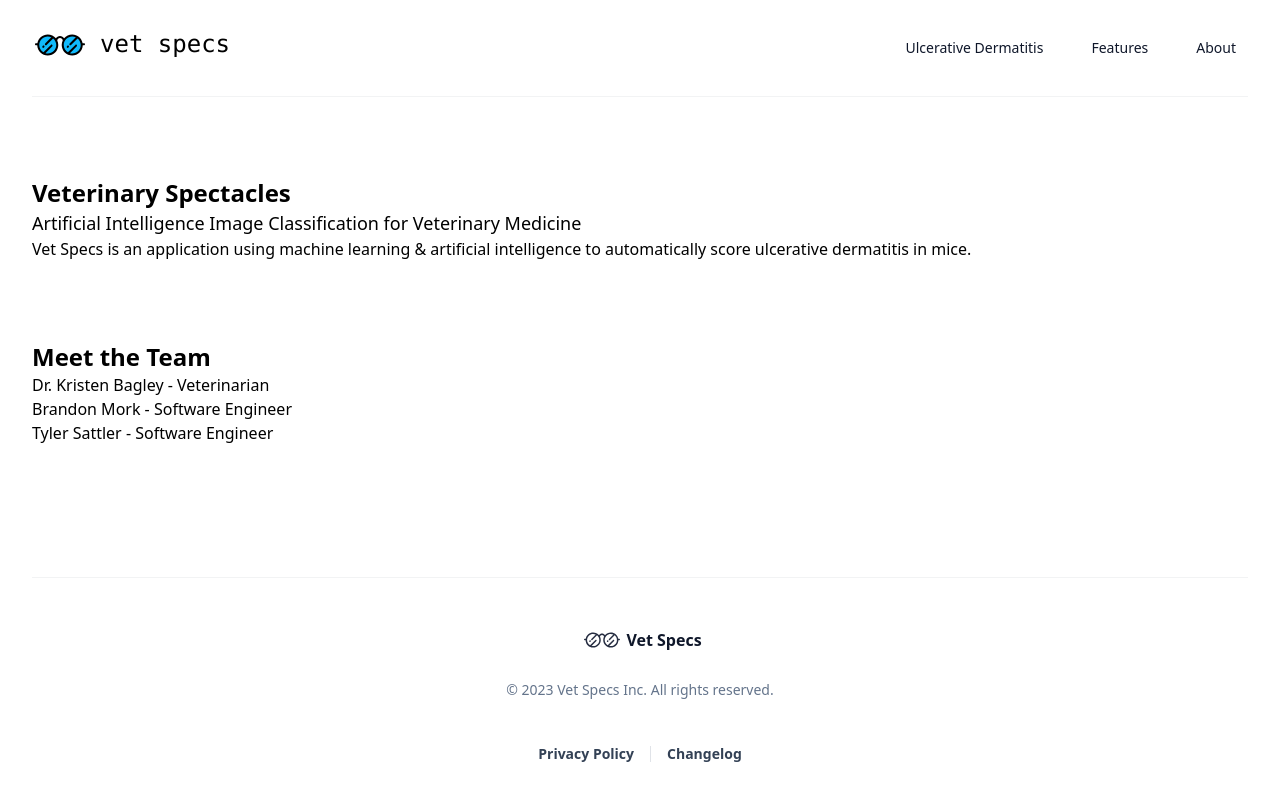
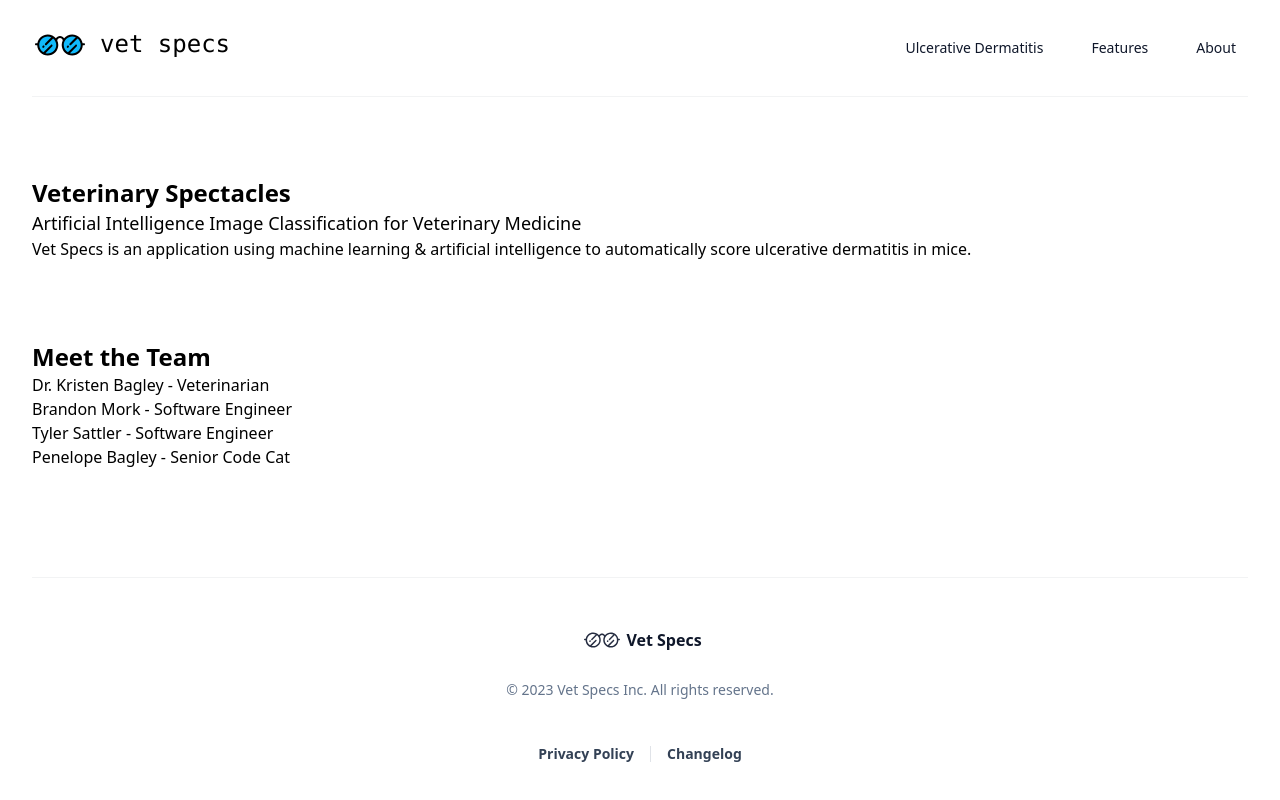
Before and after one commit to brandon-mork/vet-specs-ai, a Vue app in the folder frontend/: page /#/about in a window 1280 px wide. Shown: the top 800 px of the page. Built offline with nearby package versions, Linux system fonts and the light colour scheme.

Commit message:
Add Penelope to the team

```diff
--- a/frontend/src/pages/about.vue
+++ b/frontend/src/pages/about.vue
@@ -7,4 +7,5 @@
   <div>Dr. Kristen Bagley - Veterinarian</div>
   <div>Brandon Mork - Software Engineer</div>
   <div>Tyler Sattler - Software Engineer</div>
+  <div>Penelope Bagley - Senior Code Cat</div>
 </template>
```
